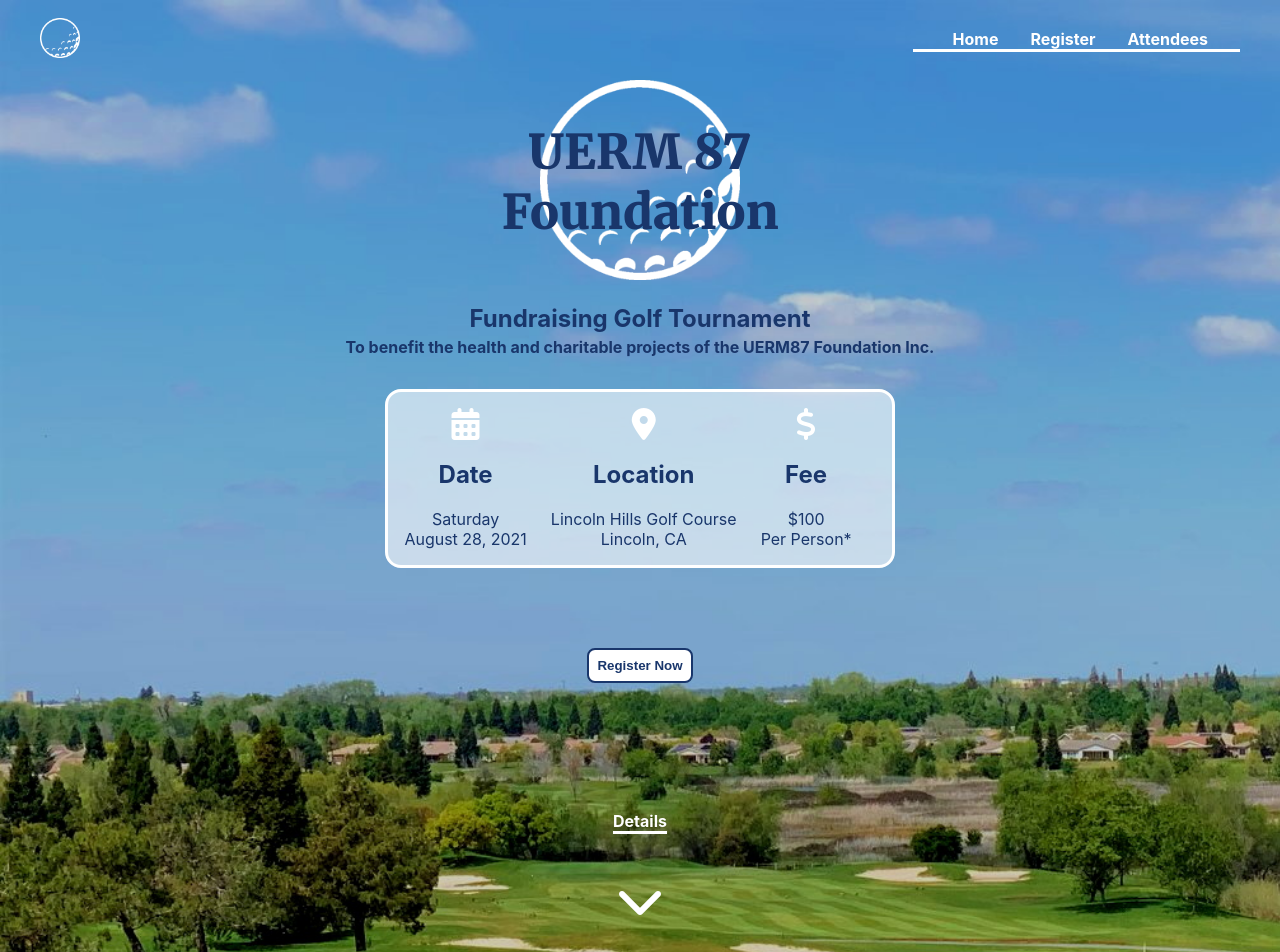
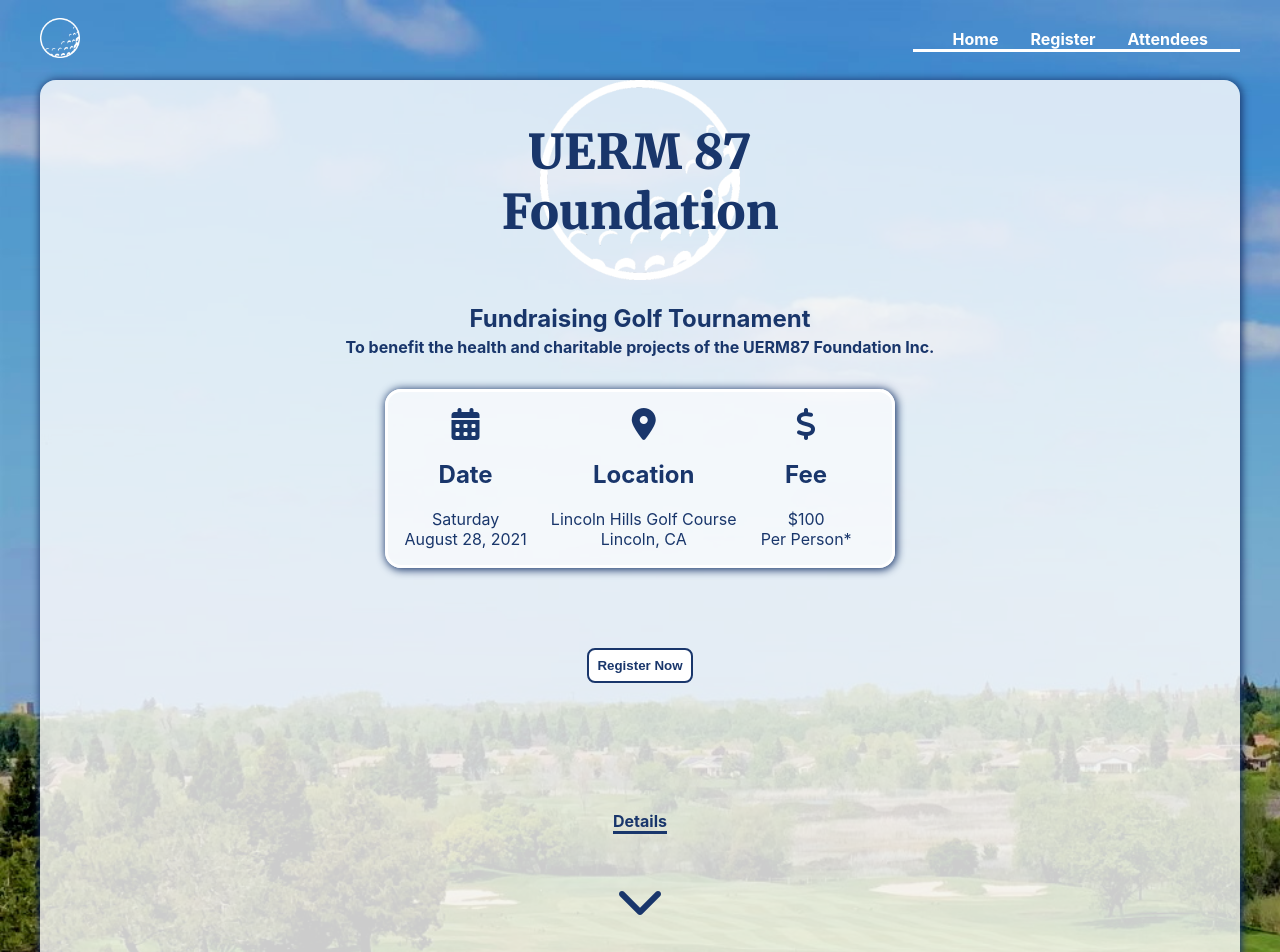
Before and after one commit to Corporate-Drone/golf-tournament, a React (Create React App) app in the folder client/: page /register in a window 1280 px wide. Shown: the top 952 px of the page. Built offline with nearby package versions, Linux system fonts and the light colour scheme.

Commit message:
styling changes

```diff
--- a/client/src/components/Form/_RegisterForm.scss
+++ b/client/src/components/Form/_RegisterForm.scss
@@ -6,6 +6,7 @@
     font-weight: bold;
     border-radius: 1rem;
     background-color: rgba(250, 250, 250, 0.65);
+    box-shadow: 1px 1px 9px 1px $color-primary-dark;
     border: 2px solid $color-primary;
     width: 60%;
     margin-bottom: 4rem;
--- a/client/src/components/navigation/_Header.scss
+++ b/client/src/components/navigation/_Header.scss
@@ -131,7 +131,8 @@
         grid-gap: 0px;
 
         &.active {
-            background: rgba(250, 250, 250, 0.85);
+            background: rgba(250, 250, 250, 1);
+            box-shadow: 1px 1px 9px 1px $color-primary-dark;
             left: 0;
             opacity: 1;
             transition: all 0.5s ease;
--- a/client/src/pages/_Attendees.scss
+++ b/client/src/pages/_Attendees.scss
@@ -11,6 +11,7 @@
     &-container {
         text-align: center;
         background-color: rgba(250, 250, 250, 0.6);
+        box-shadow: 1px 1px 9px 1px $color-primary-dark;
         border-radius: 1rem;
         width: 70%;
         padding: 2rem;
--- a/client/src/pages/_Home.scss
+++ b/client/src/pages/_Home.scss
@@ -11,7 +11,11 @@
 }
 
 .Home {
+    background-color: rgba(255, 255, 255, 0.8);
+    box-shadow: 1px 1px 9px 1px $color-primary-dark;
     color: $color-primary-dark;
+    margin-bottom: 2rem;
+    border-radius: 1rem;
     img {
         width: 200px;
     }
@@ -61,6 +65,7 @@
         margin-top: 1rem;
         background-color: rgba(255, 255, 255, 0.6);
         border: 3px solid $color-primary;
+        box-shadow: 1px 1px 9px 1px $color-primary-dark;
         border-radius: 1rem;
         padding: 1rem;
 
@@ -85,15 +90,16 @@
     }
 
     &-details {
-        color: $color-primary;
+        color: $color-primary-dark;
         font-weight: bold;
         margin-bottom: 3rem;
-        border-bottom: 3px solid #fff;
+        border-bottom: 3px solid $color-primary-dark;
     }
 
     &-detail {
         background-color: rgba(255, 255, 255, 0.6);
         border: 3px solid $color-primary;
+        box-shadow: 1px 1px 9px 1px $color-primary-dark;
         border-radius: 1rem;
         color: $color-primary-dark;
         font-weight: bold;
@@ -148,7 +154,7 @@
 }
 
 .fas {
-    color: $color-primary;
+    color: $color-primary-dark;
     transition: 0.5s;
     &:hover {
         transform: translateY(-10px);
```
